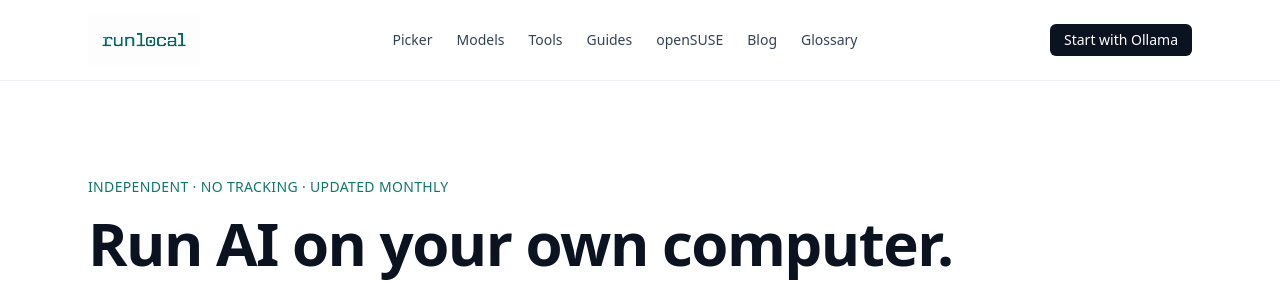
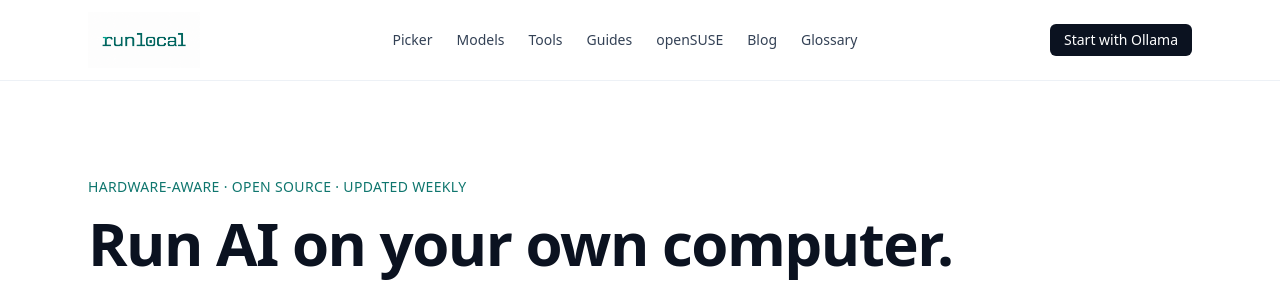
Before and after one commit to magiainparole/runlocal, a Next.js app: page / in a window 1280 px wide. Shown: the top 282 px of the page. Built offline with nearby package versions, Linux system fonts and the light colour scheme.

Commit message:
ui: refine hero tagline to hardware-aware/open-source/weekly

```diff
--- a/app/page.tsx
+++ b/app/page.tsx
@@ -17,7 +17,7 @@ export default function Home() {
       <section className="relative">
         <div className="max-w-6xl mx-auto px-4 sm:px-6 pt-16 pb-12 sm:pt-24 sm:pb-16">
           <p className="text-sm font-medium text-brand-dark dark:text-brand-light tracking-wide uppercase mb-4">
-            Independent · No tracking · Updated monthly
+            Hardware-aware · Open source · Updated weekly
           </p>
           <h1 className="text-4xl sm:text-5xl md:text-6xl font-bold leading-tight tracking-tight max-w-4xl">
             Run AI on your own computer.
```
